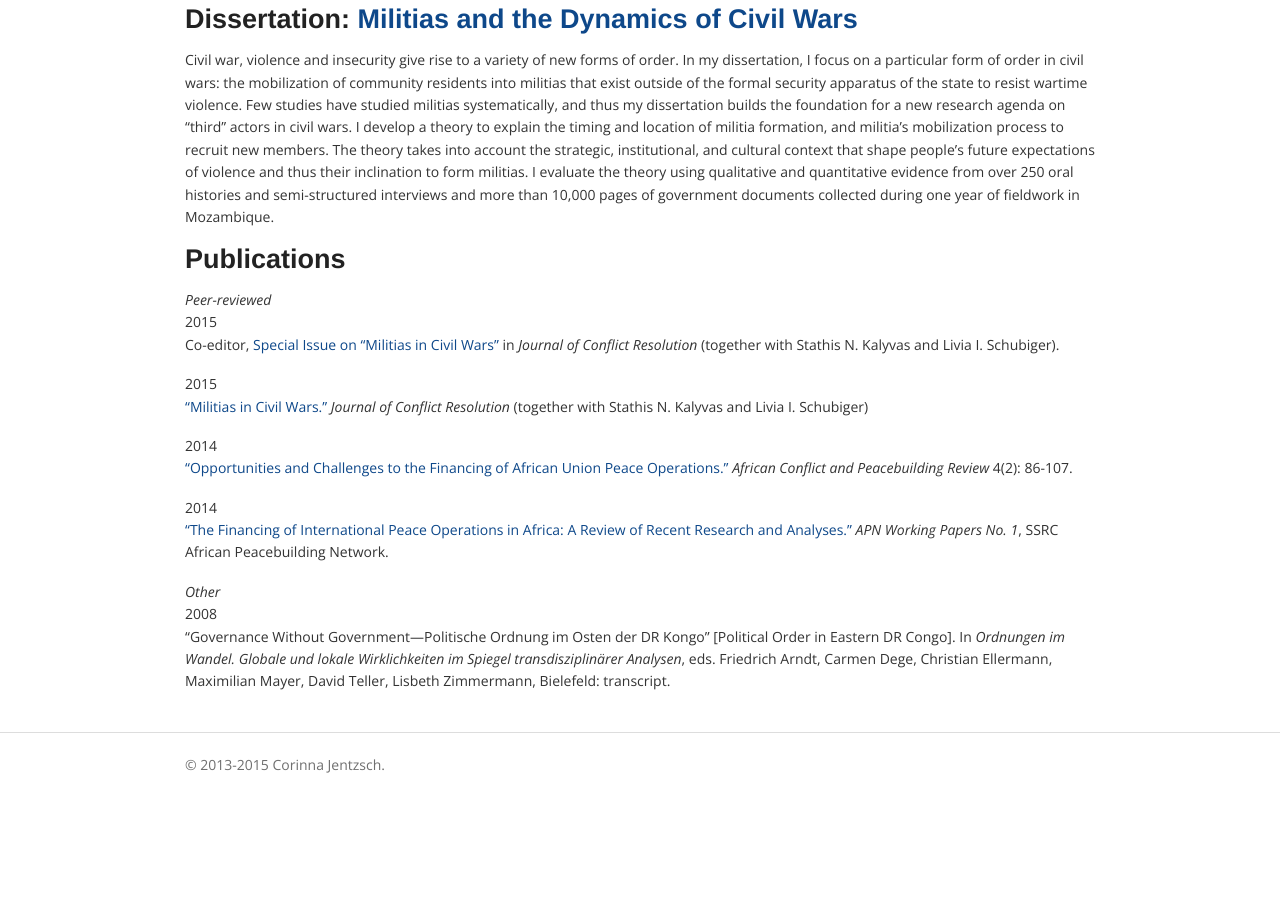
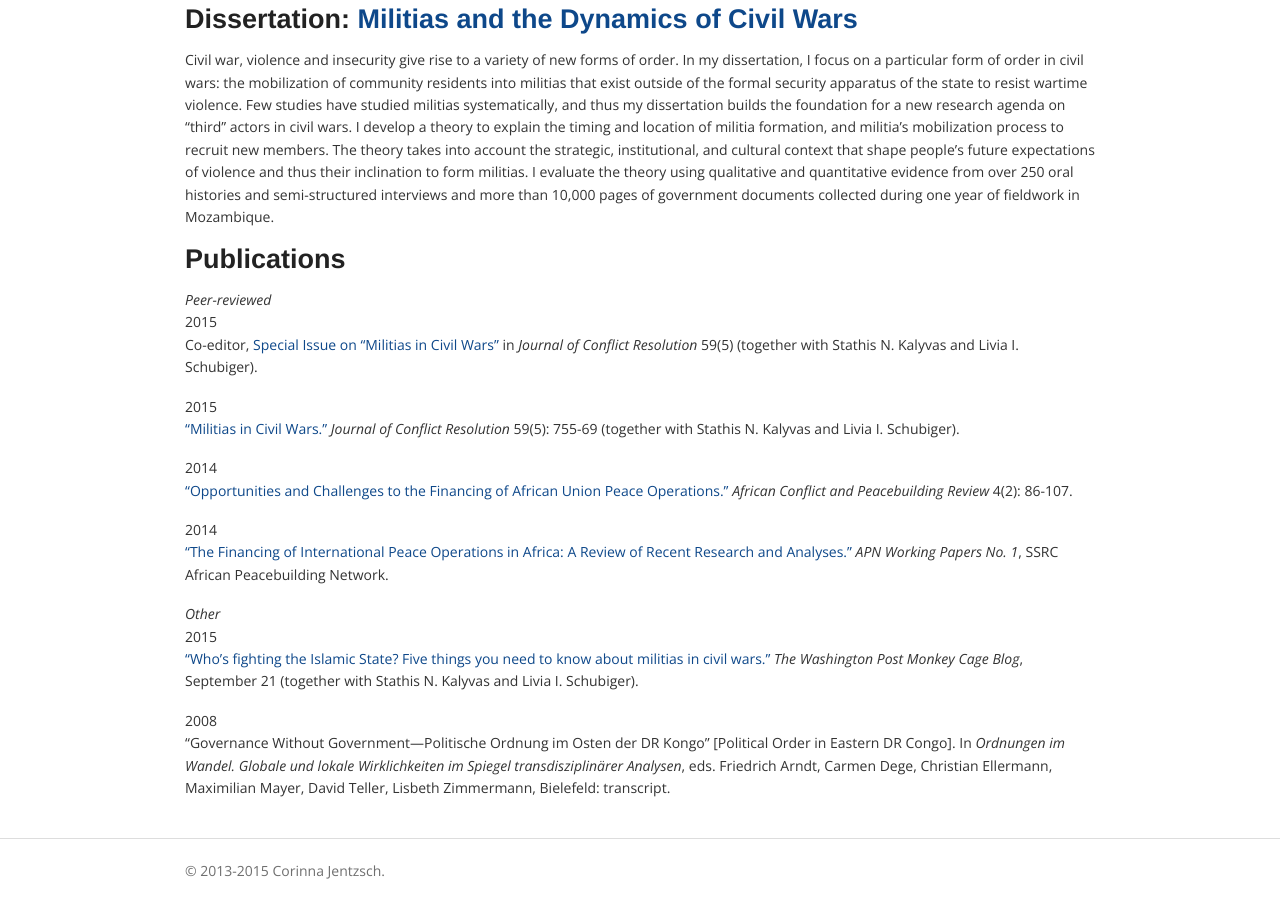
Before and after one commit to corinnajentzsch/corinnajentzsch.github.io, a Jekyll site: the page built from research.md, in a window 1280 px wide and 900 px high, scrolled down 595 px. Built offline with Jekyll 4.4.1, drawn with Linux system fonts in a browser that asks for light colours; nearby versions of some CDN libraries; library files that are not in the unit come from our copies; before the commit the page ends 1388 px from its top, so only the background shows below that.

Commit message:
Updated research.md

```diff
--- a/research.md
+++ b/research.md
@@ -4,6 +4,7 @@ title: Research
 published: true
 banner: "![Nampula City](/assets/media/nampula-square.jpg)"
 ---
+
 
 
 ## Research
@@ -18,10 +19,10 @@ Civil war, violence and insecurity give rise to a variety of new forms of order.
 
 _Peer-reviewed_
 2015
-Co-editor, [Special Issue on “Militias in Civil Wars”](http://jcr.sagepub.com/content/59/5.toc "Militias in Civil Wars") in _Journal of Conflict Resolution_ (together with Stathis N. Kalyvas and Livia I. Schubiger).
+Co-editor, [Special Issue on “Militias in Civil Wars”](http://jcr.sagepub.com/content/59/5.toc "Militias in Civil Wars") in _Journal of Conflict Resolution_ 59(5) (together with Stathis N. Kalyvas and Livia I. Schubiger).
 
 2015
-[“Militias in Civil Wars.”](http://jcr.sagepub.com/content/59/5/755 "Militias in Civil Wars") _Journal of Conflict Resolution_ (together with Stathis N. Kalyvas and Livia I. Schubiger)
+[“Militias in Civil Wars.”](http://jcr.sagepub.com/content/59/5/755 "Militias in Civil Wars") _Journal of Conflict Resolution_ 59(5): 755-69 (together with Stathis N. Kalyvas and Livia I. Schubiger).
 
 2014
 [“Opportunities and Challenges to the Financing of African Union Peace Operations.”](http://www.jstor.org/stable/10.2979/africonfpeacrevi.4.2.86 "Financing of African Union Peace Operations") _African Conflict and Peacebuilding Review_ 4(2): 86-107.
@@ -30,5 +31,8 @@ Co-editor, [Special Issue on “Militias in Civil Wars”](http://jcr.sagepub.co
 ["The Financing of International Peace Operations in Africa: A Review of Recent Research and Analyses."](webarchive.ssrc.org/working-papers/APN_WorkingPapers01_Jentzsch.pdf "APN WorkingPapers 01 Jentzsch") _APN Working Papers No. 1_, SSRC African Peacebuilding Network.
 
 _Other_
+2015
+["Who’s fighting the Islamic State? Five things you need to know about militias in civil wars."](https://www.washingtonpost.com/blogs/monkey-cage/wp/2015/09/21/whos-that-fighting-the-islamic-state-five-things-you-need-to-know-about-militias-in-civil-wars/ "Militias in Civil Wars") _The Washington Post Monkey Cage Blog_, September 21 (together with Stathis N. Kalyvas and Livia I. Schubiger).
+
 2008
 “Governance Without Government—Politische Ordnung im Osten der DR Kongo” [Political Order in Eastern DR Congo]. In _Ordnungen im Wandel. Globale und lokale Wirklichkeiten im Spiegel transdisziplinärer Analysen_, eds. Friedrich Arndt, Carmen Dege, Christian Ellermann, Maximilian Mayer, David Teller, Lisbeth Zimmermann, Bielefeld: transcript.
```
